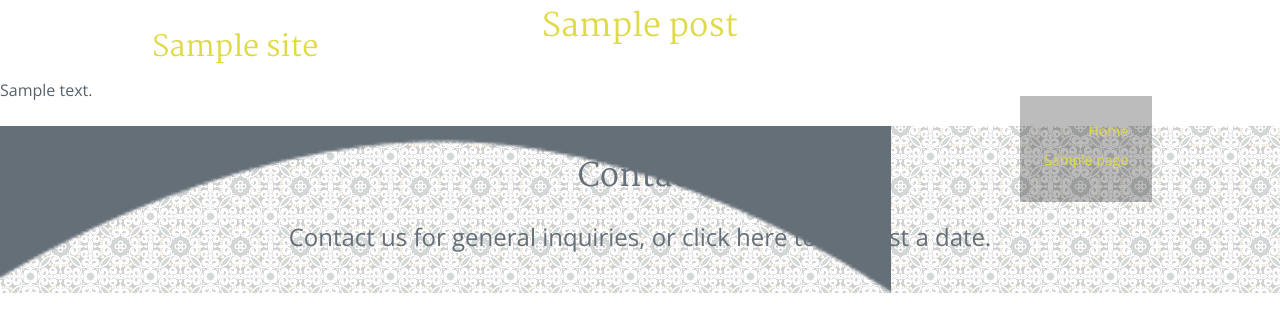
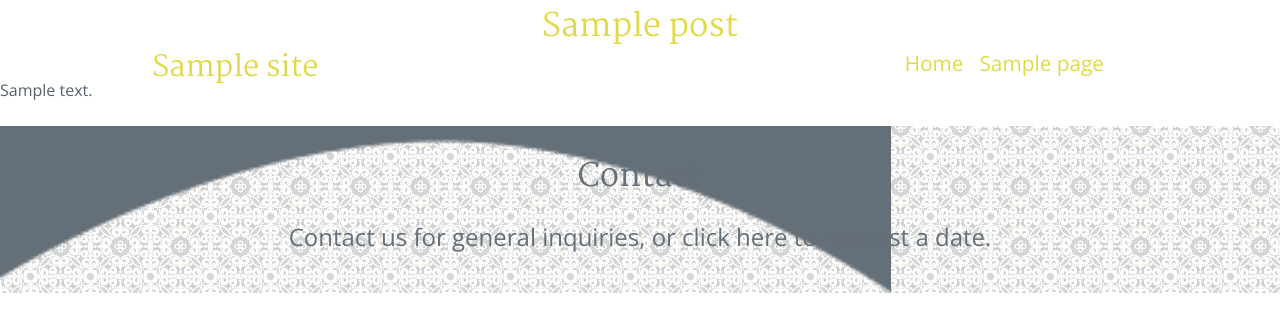
Before and after one commit to jonathanfunk/married-by-kayla, a WordPress theme: template themes/marriedbykayla/page.php in a window 1280 px wide. Shown: the top 332 px of the page. Run offline with PHP 8.4 and a stand-in for WordPress, Linux system fonts and the light colour scheme; the site name, menu and one post (Sample post) are stand-ins, and other content is empty.

Commit message:
hero section optimized for desktop size

```diff
--- a/themes/marriedbykayla/sass/_about.scss
+++ b/themes/marriedbykayla/sass/_about.scss
@@ -24,6 +24,10 @@
   @include tablet {
     width: 360px;
     height: 360px;
+  }
+  @include desktop {
+    width: 425px;
+    height: 425px;
   }
 }
 .about-image {
--- a/themes/marriedbykayla/sass/_content.scss
+++ b/themes/marriedbykayla/sass/_content.scss
@@ -53,10 +53,11 @@
 .container {
 	max-width: 1024px;
 	margin: 0 auto;
+	padding: 0 1.5rem 0;
 }
 
 section {
 	width: 100vw;
 	background-color: $color_bg-green;
-	padding: 1.5rem;
+	padding: 1.5rem 0 1.5rem;
 }
--- a/themes/marriedbykayla/sass/_navigation.scss
+++ b/themes/marriedbykayla/sass/_navigation.scss
@@ -102,11 +102,19 @@
 		}
 	}
 	li {
-		font-size: 14px;
+		font-size: 1rem;
 		margin-bottom: .5rem;
 		display: block;
 		text-align: right;
 		position: relative;
+		@include desktop {
+			font-size: 1.3rem;
+			display: inline-block;
+			margin-right: 1rem;
+			&:last-child {
+				margin: 0;
+			}
+		}
 
 		&:hover > a,
 		&.focus > a {
@@ -149,6 +157,8 @@
 	}
 	.main-navigation ul {
 		display: block;
+		background-color: transparent;
+		position: inherit;
 	}
 }
 
--- a/themes/marriedbykayla/style.css
+++ b/themes/marriedbykayla/style.css
@@ -473,11 +473,18 @@
     left: auto; }
 
 .main-navigation li {
-  font-size: 14px;
+  font-size: 1rem;
   margin-bottom: .5rem;
   display: block;
   text-align: right;
   position: relative; }
+  @media (min-width: 1024px) {
+    .main-navigation li {
+      font-size: 1.3rem;
+      display: inline-block;
+      margin-right: 1rem; }
+      .main-navigation li:last-child {
+        margin: 0; } }
 
 .main-navigation a {
   display: block;
@@ -505,7 +512,9 @@
   .menu-toggle {
     display: none; }
   .main-navigation ul {
-    display: block; } }
+    display: block;
+    background-color: transparent;
+    position: inherit; } }
 
 .site-main .comment-navigation, .site-main
 .posts-navigation, .site-main
@@ -637,12 +646,13 @@
 /* Structure */
 .container {
   max-width: 1024px;
-  margin: 0 auto; }
+  margin: 0 auto;
+  padding: 0 1.5rem 0; }
 
 section {
   width: 100vw;
   background-color: #656F78;
-  padding: 1.5rem; }
+  padding: 1.5rem 0 1.5rem; }
 
 /*--------------------------------------------------------------
 # Media
@@ -744,6 +754,11 @@
     .about-blurb {
       width: 360px;
       height: 360px; } }
+  @media (min-width: 1024px) {
+    .about-image,
+    .about-blurb {
+      width: 425px;
+      height: 425px; } }
 
 .about-image {
   border: 10px solid #E0DA46;
```
Also changed, not shown: themes/marriedbykayla/build/css/style.min.css, 1 other file.
